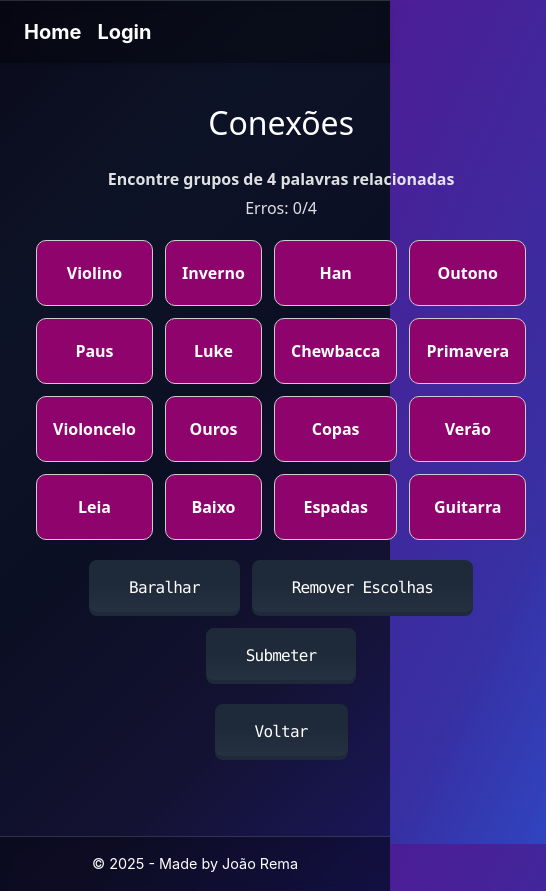
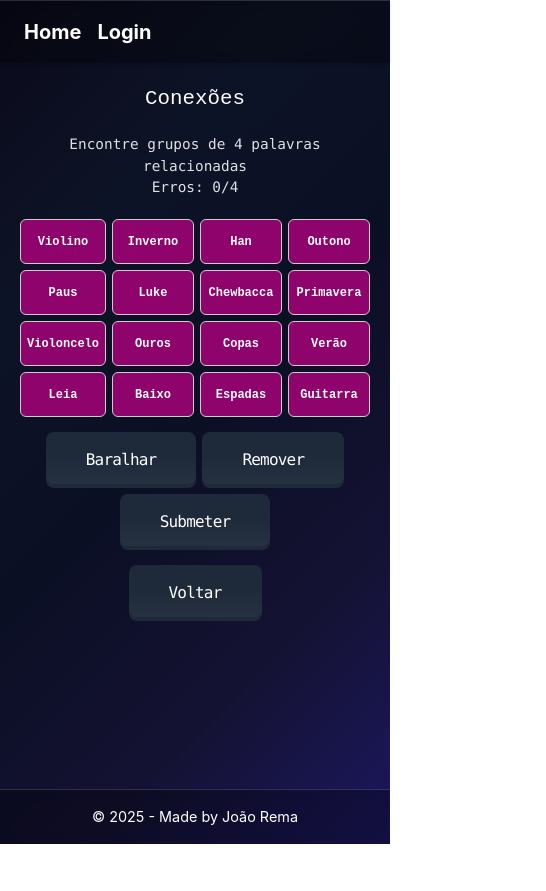
Before and after one commit to joaorema/Palavras, a React (Vite) app: page /conexao in a window 390 px wide. Shown: the whole page, 546 px wide, since content can reach past the window. After the commit the page ends 844 px from the top, so only its background shows below. Built offline with nearby package versions, Linux system fonts and the light colour scheme.

Commit message:
Change connections css file to make it work better on smaller screens

```diff
--- a/src/Wordle.tsx
+++ b/src/Wordle.tsx
@@ -5,7 +5,7 @@ import { api } from "./api/api";
 import { Navigate, useNavigate } from "react-router-dom";
 import Button1 from "./components/button1";
 import Button2 from "./components/button2";
-import { wordsmap } from "./Pages/palavraslvls.tsx";
+
 
 
 const words = ["FORTE", "PRATO", "LIVRO", "CARRO", "PRAIA", "TRELA", "MIUDA", "BROAS", "CHITA", "SOGRO", "FINTA", "BRUXA", "CANJA", "BANHO", "ROLHA", "NINHO", "MANTA", "GAITA", "XISTO", "MALTA"];
--- a/src/connections.tsx
+++ b/src/connections.tsx
@@ -132,38 +132,22 @@ function ConnectionGame() {
   );
 
   return (
-    <div style={{
-      maxWidth: '600px',
-      margin: '0 auto',
-      padding: '20px',
-      fontFamily: 'system-ui, -apple-system, sans-serif'
-    }}>
-      <div style={{
-        display: 'flex',
-        justifyContent: 'center',
-        alignItems: 'center',
-        marginBottom: '20px'
-      }}>
-        <h1 style={{ margin: 0, fontSize: '2rem', color: "white", display: "flex", alignItems: "center"}}>
+    <div className="first-div">
+      <div className="second-div">
+        <h1 className="game-header">
           Conexões
         </h1>
       </div>
 
-      <div style={{ marginBottom: '20px', textAlign: 'center' }}>
-        <p style={{ margin: '5px 0', fontWeight: '600' }}>
+      <div className="third-div">
+        <p className="font-mono margin 5px fontweight 600" >
           Encontre grupos de 4 palavras relacionadas
         </p>
-        <p style={{ margin: '5px 0' }}>
+        <p className="margin 10px font-mono">
           Erros: {mistakes}/4
         </p>
         {message && (
-          <p style={{
-            margin: '10px 0',
-            padding: '10px',
-            borderRadius: '8px',
-            background: message.includes('✓') ? '#0dd353ff' : message.includes('✗') ? '#880606ff' : '#0c3e80ff',
-            fontWeight: '600'
-          }}>
+          <p className="msg-div" style={{background: message.includes('✓') ? '#0dd353ff' : message.includes('✗') ? '#880606ff' : '#0c3e80ff',}}>
             {message}
           </p>
         )}
@@ -206,7 +190,7 @@ function ConnectionGame() {
       (
         <div className="multiple-btns">
           <Button2 onClick={handleShuffle} title="Baralhar"></Button2>
-          <Button2 onClick={handleDeselectAll} title="Remover Escolhas"></Button2>
+          <Button2 onClick={handleDeselectAll} title="Remover"></Button2>
           <Button2 onClick={handleSubmit} title="Submeter"></Button2>
         </div>
       )}
--- a/src/css/App.css
+++ b/src/css/App.css
@@ -9,18 +9,25 @@ html, body, #root {
   min-height: 100vh;           /* fill entire viewport */
   display: flex;
   flex-direction: column;
+  width: 100%;
 }
 
 /* Main content expands to fill space */
 .main-content {
-  flex: 1;               /* expands to fill vertical space */
-  padding: 1rem;
-  box-sizing: border-box;
-  display: flex;         /* optional, helps with centering */
-  flex-direction: column;
-  justify-content: center; /* centers vertically if you want */
-  align-items: center;
+  flex: 1;                /* Pushes the Footer to the bottom */
+  width: 100%;            /* Ensure it doesn't overflow */
+  max-width: 100vw;       /* Prevent horizontal scroll */
+  padding: 10px;          /* Small padding for mobile phones */
+  box-sizing: border-box; /* Includes padding in width calculation */
+  display: flex;          /* Helps center content */
+  justify-content: center;
+}
 
+/* Responsive adjustment for larger screens (Tablets/PC) */
+@media (min-width: 768px) {
+  .main-content {
+    padding: 20px;
+  }
 }
 
 /* Footer styling */
--- a/src/css/connections.css
+++ b/src/css/connections.css
@@ -1,3 +1,4 @@
+/* Base styles */
 .connections-grid {
   display: grid;
   grid-template-columns: repeat(4, 1fr);
@@ -16,7 +17,7 @@
 }
 
 .shuffle {
-padding: 0.9rem 5rem;
+  padding: 0.9rem 5rem;
   font-size: 1.1rem;
   font-weight: 600;
   border: none;
@@ -29,7 +30,7 @@ padding: 0.9rem 5rem;
 }
 
 .submit {
-    padding: 0.9rem 5rem;
+  padding: 0.9rem 5rem;
   font-size: 1.1rem;
   font-weight: 600;
   border: none;
@@ -42,9 +43,9 @@ padding: 0.9rem 5rem;
 }
 
 .game-btn {
-    position: center;
-    margin-top: 20px;
-    gap : 12px;
+  position: center;
+  margin-top: 20px;
+  gap: 12px;
 }
 
 .mostbottomdiv {
@@ -57,34 +58,185 @@ padding: 0.9rem 5rem;
   gap: 10px;
 }
 
-.multiple-btns{
+.multiple-btns {
   display: flex;
   gap: 12px;
   justify-content: center;
   flex-wrap: wrap;
+  padding: 0 10px;
 }
 
-.map-div{
+.map-div {
   padding: 20px 16px;
   border-radius: 10px;
   text-align: center;
   font-weight: 600;
   cursor: pointer;
-  color:white;
-  transition: all;
+  color: white;
+  transition: all 0.2s;
+  min-height: 60px;
+  display: flex;
+  align-items: center;
+  justify-content: center;
 }
 
-.word-grid{
+.word-grid {
   display: grid;
   grid-template-columns: repeat(4, 1fr);
   gap: 12px;
   margin-bottom: 20px;
 }
 
-.solved-div{
+.solved-div {
   padding: 20px;
   border-radius: 10px;
   margin-bottom: 12px;
   text-align: center;
+}
 
+.msg-div {
+  margin: 10px;
+  padding: 10px;
+  border-radius: 8px;
+  font-weight: 600;
 }
+
+.game-header {
+  font-family: monospace;
+  margin: 0;
+  font-size: 2rem;
+  color: white;
+  display: flex;
+  align-items: center;
+  justify-content: center;
+}
+
+.first-div {
+  max-width: 600px;
+  margin: 0 auto;
+  padding: 20px;
+  font-family: monospace;
+}
+
+.second-div {
+  display: flex;
+  justify-content: center;
+  align-items: center;
+  margin-bottom: 20px;
+}
+
+.third-div {
+  margin-bottom: 20px;
+  text-align: center;
+}
+
+/* Mobile Responsive Styles */
+@media (max-width: 768px) {
+  .first-div {
+    padding: 15px;
+    max-width: 100%;
+  }
+
+  .game-header {
+    font-size: 1.5rem;
+  }
+
+  .word-grid {
+    grid-template-columns: repeat(4, 1fr);
+    gap: 8px;
+    margin-bottom: 15px;
+  }
+
+  .map-div {
+    padding: 12px 8px;
+    font-size: 0.85rem;
+    min-height: 50px;
+    border-radius: 8px;
+  }
+
+  .solved-div {
+    padding: 15px;
+    font-size: 0.9rem;
+  }
+
+  .multiple-btns {
+    gap: 8px;
+    padding: 0 5px;
+  }
+
+  .shuffle,
+  .submit {
+    padding: 0.7rem 2rem;
+    font-size: 0.95rem;
+  }
+
+  .mostbottomdiv {
+    padding: 15px;
+    margin-bottom: 15px;
+  }
+
+  .msg-div {
+    margin: 8px;
+    padding: 8px;
+    font-size: 0.9rem;
+  }
+}
+
+/* Extra small mobile devices */
+@media (max-width: 480px) {
+  .first-div {
+    padding: 10px;
+  }
+
+  .game-header {
+    font-size: 1.3rem;
+  }
+
+  .word-grid {
+    grid-template-columns: repeat(4, 1fr);
+    gap: 6px;
+  }
+
+  .map-div {
+    padding: 10px 6px;
+    font-size: 0.75rem;
+    min-height: 45px;
+    border-radius: 6px;
+  }
+
+  .solved-div {
+    padding: 12px;
+    font-size: 0.85rem;
+  }
+
+  .multiple-btns {
+    gap: 6px;
+  }
+
+  .shuffle,
+  .submit {
+    padding: 0.6rem 1.5rem;
+    font-size: 0.85rem;
+  }
+
+  .third-div p {
+    font-size: 0.9rem;
+  }
+}
+
+/* Very small screens */
+@media (max-width: 360px) {
+  .map-div {
+    padding: 8px 4px;
+    font-size: 0.7rem;
+    min-height: 40px;
+  }
+
+  .word-grid {
+    gap: 5px;
+  }
+
+  .game-header {
+    font-size: 1.2rem;
+  }
+}
```
